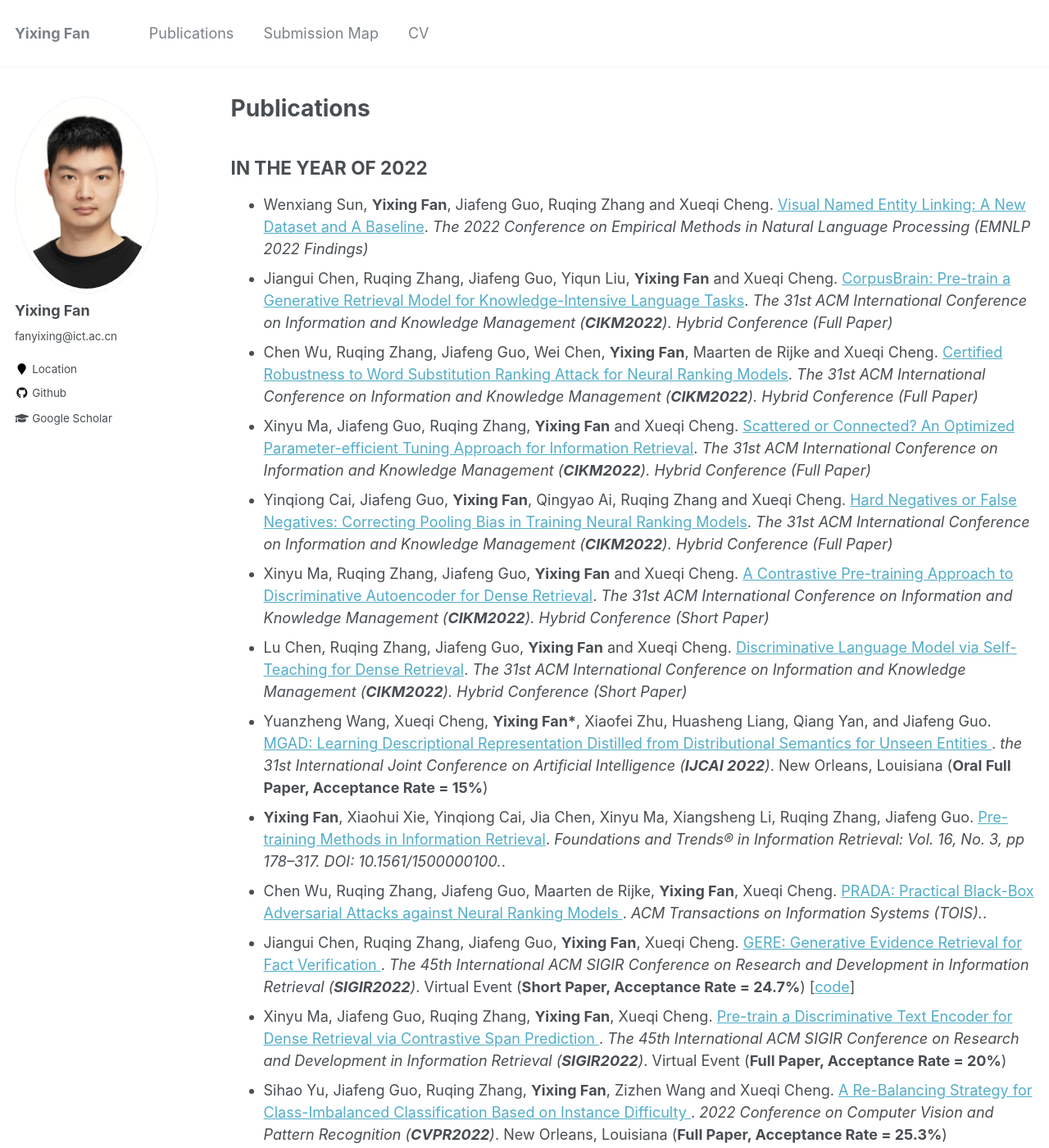
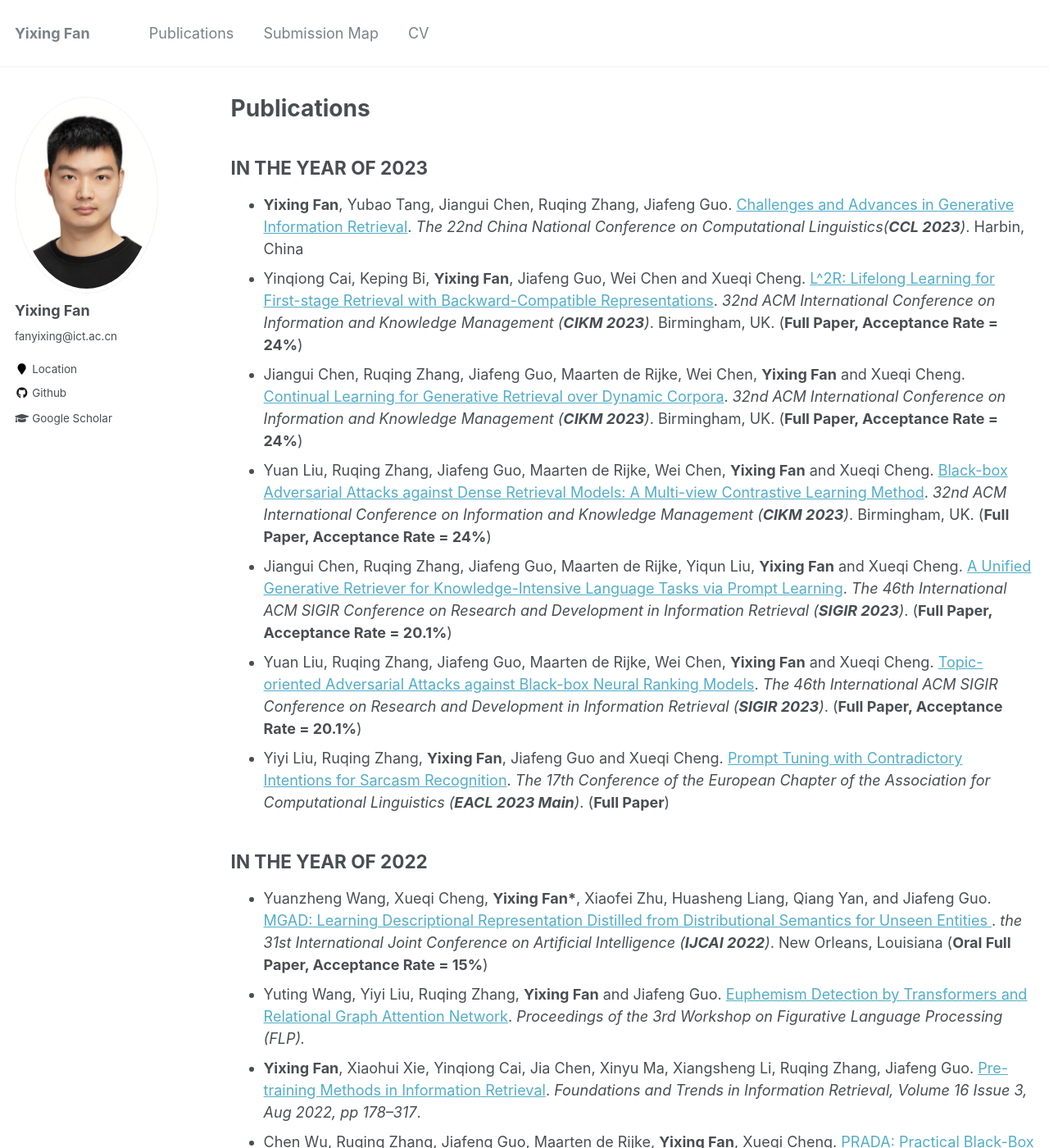
Before and after one commit to faneshion/faneshion.github.io, a Jekyll site: the page built from _pages/publications.md, in a window 1280 px wide and 1400 px high. Shown: the whole window at 82% size. Built offline with Jekyll 4.4.1, drawn with Linux system fonts in a browser that asks for light colours; some of the changed text lies outside the part shown.

Commit message:
Update publications.md

```diff
--- a/_pages/publications.md
+++ b/_pages/publications.md
@@ -5,42 +5,55 @@ permalink: /publications/
 author_profile: true
 ---
 
+IN THE YEAR OF 2023
+------
+<ul>
+
+<li>
+<b>Yixing Fan</b>, Yubao Tang, Jiangui Chen, Ruqing Zhang, Jiafeng Guo. <a target='new' href=''>Challenges and Advances in Generative Information Retrieval</a>. <i>The 22nd China National Conference on Computational Linguistics(<b>CCL 2023</b>)</i>. Harbin, China
+</li>
+
+<li>
+Yinqiong Cai, Keping Bi, <b>Yixing Fan</b>, Jiafeng Guo, Wei Chen and Xueqi Cheng. <a target='new' href=''>L^2R: Lifelong Learning for First-stage Retrieval with Backward-Compatible Representations</a>. <i>32nd ACM International Conference on Information and Knowledge Management (<b>CIKM 2023</b>)</i>. Birmingham, UK. (<b>Full Paper, Acceptance Rate = 24%</b>)
+</li>
+
+<li>
+Jiangui Chen, Ruqing Zhang, Jiafeng Guo, Maarten de Rijke, Wei Chen, <b>Yixing Fan</b> and Xueqi Cheng. <a target='new' href=''>Continual Learning for Generative Retrieval over Dynamic Corpora</a>. <i>32nd ACM International Conference on Information and Knowledge Management (<b>CIKM 2023</b>)</i>. Birmingham, UK. (<b>Full Paper, Acceptance Rate = 24%</b>)
+</li>
+
+<li>
+Yuan Liu, Ruqing Zhang, Jiafeng Guo, Maarten de Rijke, Wei Chen, <b>Yixing Fan</b> and Xueqi Cheng. <a target='new' href=''>Black-box Adversarial Attacks against Dense Retrieval Models: A Multi-view Contrastive Learning Method</a>. <i>32nd ACM International Conference on Information and Knowledge Management (<b>CIKM 2023</b>)</i>. Birmingham, UK. (<b>Full Paper, Acceptance Rate = 24%</b>)
+</li>
+
+
+
+<li>
+Jiangui Chen, Ruqing Zhang, Jiafeng Guo, Maarten de Rijke, Yiqun Liu, <b>Yixing Fan</b> and Xueqi Cheng. <a target='new' href='https://arxiv.org/pdf/2304.14856.pdf'>A Unified Generative Retriever for Knowledge-Intensive Language Tasks via Prompt Learning</a>. <i>The 46th International ACM SIGIR Conference on Research and Development in Information Retrieval (<b>SIGIR 2023</b>)</i>. (<b>Full Paper, Acceptance Rate = 20.1%</b>)
+</li>
+
+<li>
+Yuan Liu, Ruqing Zhang, Jiafeng Guo, Maarten de Rijke, Wei Chen, <b>Yixing Fan</b> and Xueqi Cheng. <a target='new' href='https://arxiv.org/pdf/2304.14867.pdf'>Topic-oriented Adversarial Attacks against Black-box Neural Ranking Models</a>. <i>The 46th International ACM SIGIR Conference on Research and Development in Information Retrieval (<b>SIGIR 2023</b>)</i>. (<b>Full Paper, Acceptance Rate = 20.1%</b>)
+</li>
+
+<li>
+Yiyi Liu, Ruqing Zhang, <b>Yixing Fan</b>, Jiafeng Guo and Xueqi Cheng. <a target='new' href='https://aclanthology.org/2023.eacl-main.25.pdf'>Prompt Tuning with Contradictory Intentions for Sarcasm Recognition</a>. <i>The 17th Conference of the European Chapter of the Association for Computational Linguistics (<b>EACL 2023 Main</b>)</i>.  (<b>Full Paper</b>)
+</li>
+</ul>
 
 IN THE YEAR OF 2022
 ------
 <ul>
 <li>
-Wenxiang Sun, <b>Yixing Fan</b>, Jiafeng Guo, Ruqing Zhang and Xueqi Cheng. <a target='new' href='https://arxiv.org/pdf/2211.04872'>Visual Named Entity Linking: A New Dataset and A Baseline</a>. <i>The 2022 Conference on Empirical Methods in Natural Language Processing (EMNLP 2022 Findings)</i>
+Yuanzheng Wang, Xueqi Cheng, <b>Yixing Fan*</b>, Xiaofei Zhu, Huasheng Liang, Qiang Yan, and Jiafeng Guo. <a target='new' href=''> MGAD: Learning Descriptional Representation Distilled from Distributional Semantics for Unseen Entities </a>. <i> the 31st International Joint Conference on Artificial Intelligence (<b>IJCAI 2022</b>)</i>. New Orleans, Louisiana (<b>Oral Full Paper, Acceptance Rate = 15%</b>)
+</li>
+<li>Yuting Wang, Yiyi Liu, Ruqing Zhang, <b>Yixing Fan</b> and Jiafeng Guo. <a target='new' href='https://aclanthology.org/2022.flp-1.11.pdf'> Euphemism Detection by Transformers and Relational Graph Attention Network</a>. <i> Proceedings of the 3rd Workshop on Figurative Language Processing (FLP). </i>
 </li>
 <li>
-Jiangui Chen, Ruqing Zhang, Jiafeng Guo, Yiqun Liu, <b>Yixing Fan</b> and Xueqi Cheng. <a target='new' href='https://dl.acm.org/doi/pdf/10.1145/3511808.3557271'>CorpusBrain: Pre-train a Generative Retrieval Model for Knowledge-Intensive Language Tasks</a>. <i>The 31st ACM International Conference on Information and Knowledge Management (<b>CIKM2022</b>). Hybrid Conference (Full Paper)</i>
-</li>
-<li>
-Chen Wu, Ruqing Zhang, Jiafeng Guo, Wei Chen, <b>Yixing Fan</b>, Maarten de Rijke and Xueqi Cheng. <a target='new' href='https://dl.acm.org/doi/pdf/10.1145/3511808.3557256'>Certified Robustness to Word Substitution Ranking Attack for Neural Ranking Models</a>. <i>The 31st ACM International Conference on Information and Knowledge Management (<b>CIKM2022</b>). Hybrid Conference (Full Paper)</i>
-</li>
-<li>
-Xinyu Ma, Jiafeng Guo, Ruqing Zhang, <b>Yixing Fan</b> and Xueqi Cheng. <a target='new' href='https://dl.acm.org/doi/pdf/10.1145/3511808.3557445'>Scattered or Connected? An Optimized Parameter-efficient Tuning Approach for Information Retrieval</a>. <i>The 31st ACM International Conference on Information and Knowledge Management (<b>CIKM2022</b>). Hybrid Conference (Full Paper)</i>
-</li>
-<li>
-Yinqiong Cai, Jiafeng Guo, <b>Yixing Fan</b>, Qingyao Ai, Ruqing Zhang and Xueqi Cheng.  <a target='new' href='https://dl.acm.org/doi/pdf/10.1145/3511808.3557343'>Hard Negatives or False Negatives: Correcting Pooling Bias in Training Neural Ranking Models</a>. <i>The 31st ACM International Conference on Information and Knowledge Management (<b>CIKM2022</b>). Hybrid Conference (Full Paper)</i>
-</li>
-<li>
-Xinyu Ma, Ruqing Zhang, Jiafeng Guo, <b>Yixing Fan</b> and Xueqi Cheng. <a target='new' href='https://dl.acm.org/doi/pdf/10.1145/3511808.3557527'>A Contrastive Pre-training Approach to Discriminative Autoencoder for Dense Retrieval</a>. <i>The 31st ACM International Conference on Information and Knowledge Management (<b>CIKM2022</b>). Hybrid Conference (Short Paper)</i>
-</li>
-<li>
-Lu Chen, Ruqing Zhang, Jiafeng Guo, <b>Yixing Fan</b> and Xueqi Cheng. <a target='new' href='https://dl.acm.org/doi/pdf/10.1145/3511808.3557582'>Discriminative Language Model via Self-Teaching for Dense Retrieval</a>. <i>The 31st ACM International Conference on Information and Knowledge Management (<b>CIKM2022</b>). Hybrid Conference (Short Paper)</i>
+<b>Yixing Fan</b>, Xiaohui Xie, Yinqiong Cai, Jia Chen, Xinyu Ma, Xiangsheng Li, Ruqing Zhang, Jiafeng Guo. <a target='new' href='https://arxiv.org/pdf/2111.13853.pdf'>Pre-training Methods in Information Retrieval</a>. <i>Foundations and Trends in Information Retrieval, Volume 16 Issue 3, Aug 2022, pp 178–317</i>.
 </li>
 
 <li>
-Yuanzheng Wang, Xueqi Cheng, <b>Yixing Fan*</b>, Xiaofei Zhu, Huasheng Liang, Qiang Yan, and Jiafeng Guo. <a target='new' href='https://www.ijcai.org/proceedings/2022/0611.pdf'> MGAD: Learning Descriptional Representation Distilled from Distributional Semantics for Unseen Entities </a>. <i> the 31st International Joint Conference on Artificial Intelligence (<b>IJCAI 2022</b>)</i>. New Orleans, Louisiana (<b>Oral Full Paper, Acceptance Rate = 15%</b>)
-</li>
-
-<li>
-<b>Yixing Fan</b>, Xiaohui Xie, Yinqiong Cai, Jia Chen, Xinyu Ma, Xiangsheng Li, Ruqing Zhang, Jiafeng Guo. <a target='new' href='https://arxiv.org/pdf/2111.13853.pdf'>Pre-training Methods in Information Retrieval</a>. <i>Foundations and Trends® in Information Retrieval: Vol. 16, No. 3, pp 178–317. DOI: 10.1561/1500000100.</i>.
-</li>
-
-<li>
-Chen Wu, Ruqing Zhang, Jiafeng Guo, Maarten de Rijke, <b>Yixing Fan</b>, Xueqi Cheng. <a target='new' href='https://arxiv.org/abs/2204.01321'> PRADA: Practical Black-Box Adversarial Attacks against Neural Ranking Models </a>. <i>ACM Transactions on Information Systems (TOIS).</i>.
+Chen Wu, Ruqing Zhang, Jiafeng Guo, Maarten de Rijke, <b>Yixing Fan</b>, Xueqi Cheng. <a target='new' href='https://arxiv.org/abs/2204.01321'> PRADA: Practical Black-Box Adversarial Attacks against Neural Ranking Models </a>. <i>ACM Transactions on Information Systems, Volume 41 Issue 4, April 2023, pp 1–27</i>.
 </li>
 
 <li>
```
